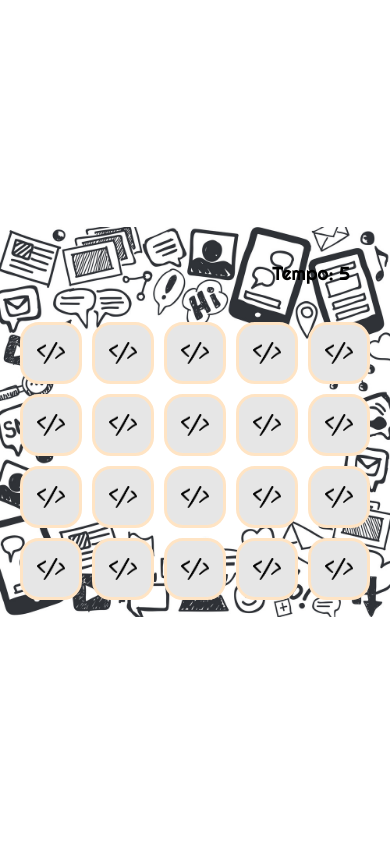
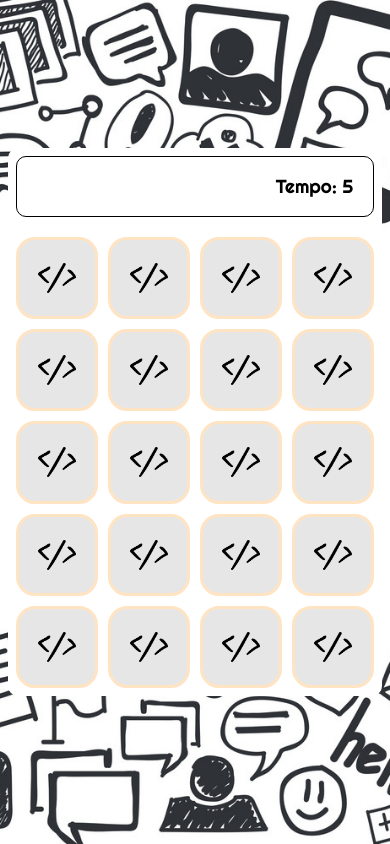
Before and after one commit to Edio-Goncalves/jogo-memoria, a plain HTML site: page pages/game.html in a window 390 px wide. Drawn offline with Linux system fonts and the light colour scheme.

Commit message:
create responsive layout

```diff
--- a/css/end-game.css
+++ b/css/end-game.css
@@ -29,3 +29,14 @@
 .visibility {
   visibility: visible;
 }
+
+@media screen and (max-width: 600px) {
+  .end-game {
+    font-size: 3rem;
+    gap: 2rem;
+  }
+  .end-game .button {
+    font-size: 1.5rem;
+    padding: 1.3rem;
+  }
+}
--- a/css/game.css
+++ b/css/game.css
@@ -1,16 +1,29 @@
 body {
   background-image: url(../images/social-media.png);
   background-repeat: no-repeat;
-  background-size: 100%;
+  background-size: cover;
   background-position: center;
+  overflow-y: auto;
+}
+.wrapper {
+  height: 100vh;
+  width: 100vw;
+  display: flex;
+  align-items: center;
+  justify-content: center;
 }
 .main {
   display: flex;
   flex-direction: column;
   align-items: center;
   justify-content: center;
-  height: 100vh;
-  padding: 0px 20px;
+  max-width: 840px;
+  width: 100%;
+  padding: 2vw;
+  margin: 2vw;
+  border-radius: 10px;
+  background-color: white;
+  box-shadow: 50px slateblue;
 }
 
 .header {
@@ -20,18 +33,18 @@ body {
 
   font-size: clamp(1.5rem, 1.5rem + 1vw, 3rem);
   width: 100%;
-  max-width: 800px;
   box-sizing: border-box;
   padding: 2rem;
   border-radius: 1rem;
   margin-bottom: 2rem;
+  background-color: white;
+  border: 1px solid black;
 }
 
 .grid {
   display: grid;
   grid-template-columns: repeat(5, 1fr);
   gap: 1rem;
-  max-width: 800px;
   width: 100%;
   margin: 0 auto;
 }
@@ -72,3 +85,18 @@ body {
   filter: saturate(0.5);
   opacity: 50%;
 }
+
+@media screen and (max-width: 600px) {
+  .grid {
+    grid-template-columns: repeat(4, 1fr);
+    gap: 1rem;
+    width: 100%;
+    margin: 0 auto;
+  }
+}
+
+@media screen and (max-height: 730px) {
+  body {
+    overflow-y: hidden;
+  }
+}
--- a/pages/game.html
+++ b/pages/game.html
@@ -14,6 +14,7 @@
     <script defer src="/js/game.js"></script>
   </head>
   <body>
+    <div class="wrapper">
       <main class="main">
         <section class="header">
           <span class="player"></span>
@@ -25,5 +26,6 @@
           <button class="button">Reiniciar</button>
         </section>
       </main>
+    </div>
   </body>
 </html>
```
Lines whose indentation alone changed are shown as unchanged.
